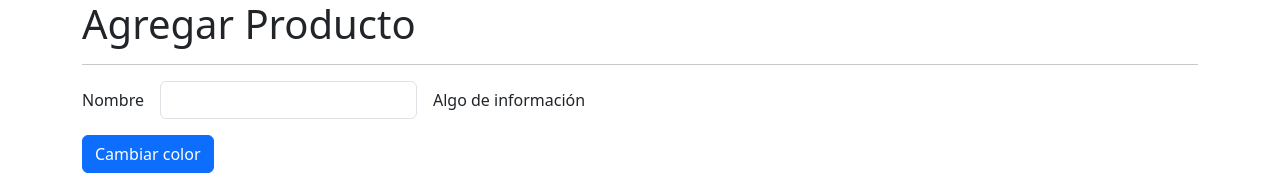
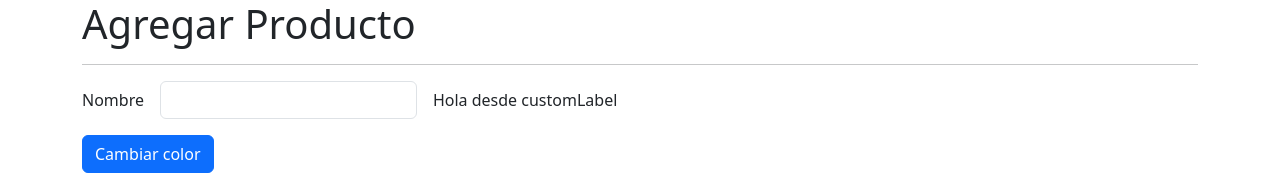
Before and after one commit to leandropereyradev/curso-angular-directives-signals, an Angular app: page /products/product in a window 1280 px wide. Shown: the top 179 px of the page. Built offline with nearby package versions, Linux system fonts and the light colour scheme.

Commit message:
Custom directive: customLabel - first steps

```diff
--- a/src/app/products/pages/product-page/product-page.component.html
+++ b/src/app/products/pages/product-page/product-page.component.html
@@ -13,7 +13,7 @@
     </div>
 
     <div class="col-auto">
-      <span>Algo de información</span>
+      <span customLabel></span>
     </div>
   </div>
 
--- /dev/null
+++ b/src/app/shared/directives/custom-label.directive.ts
@@ -0,0 +1,21 @@
+import { Directive, ElementRef, OnInit } from '@angular/core';
+
+@Directive({
+  selector: '[customLabel]',
+})
+export class CustomLabelDirective implements OnInit {
+  private htmlElement?: ElementRef<HTMLElement>;
+
+  constructor(private el: ElementRef<HTMLElement>) {
+    console.log('Directiva: Constructor');
+    console.log({ 'Directiva constructor:': el });
+
+    this.htmlElement = el;
+
+    this.htmlElement.nativeElement.innerHTML = 'Hola desde customLabel';
+  }
+
+  ngOnInit(): void {
+    console.log('Directiva: ngOnInit');
+  }
+}
```
Also changed, not shown: src/app/products/products.module.ts (+9 -2 lines), src/app/shared/shared.module.ts (added, +11 -0 lines).
